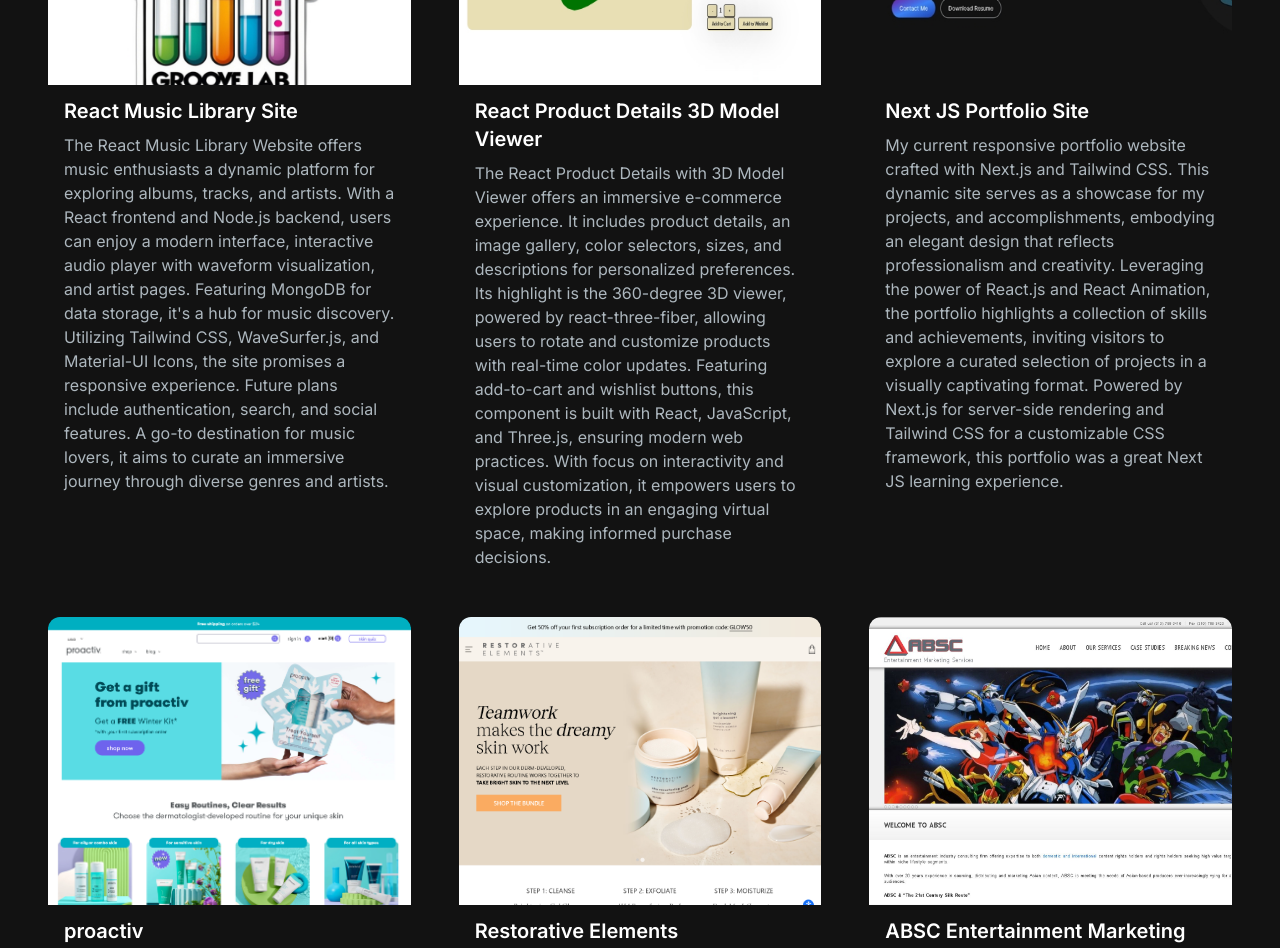
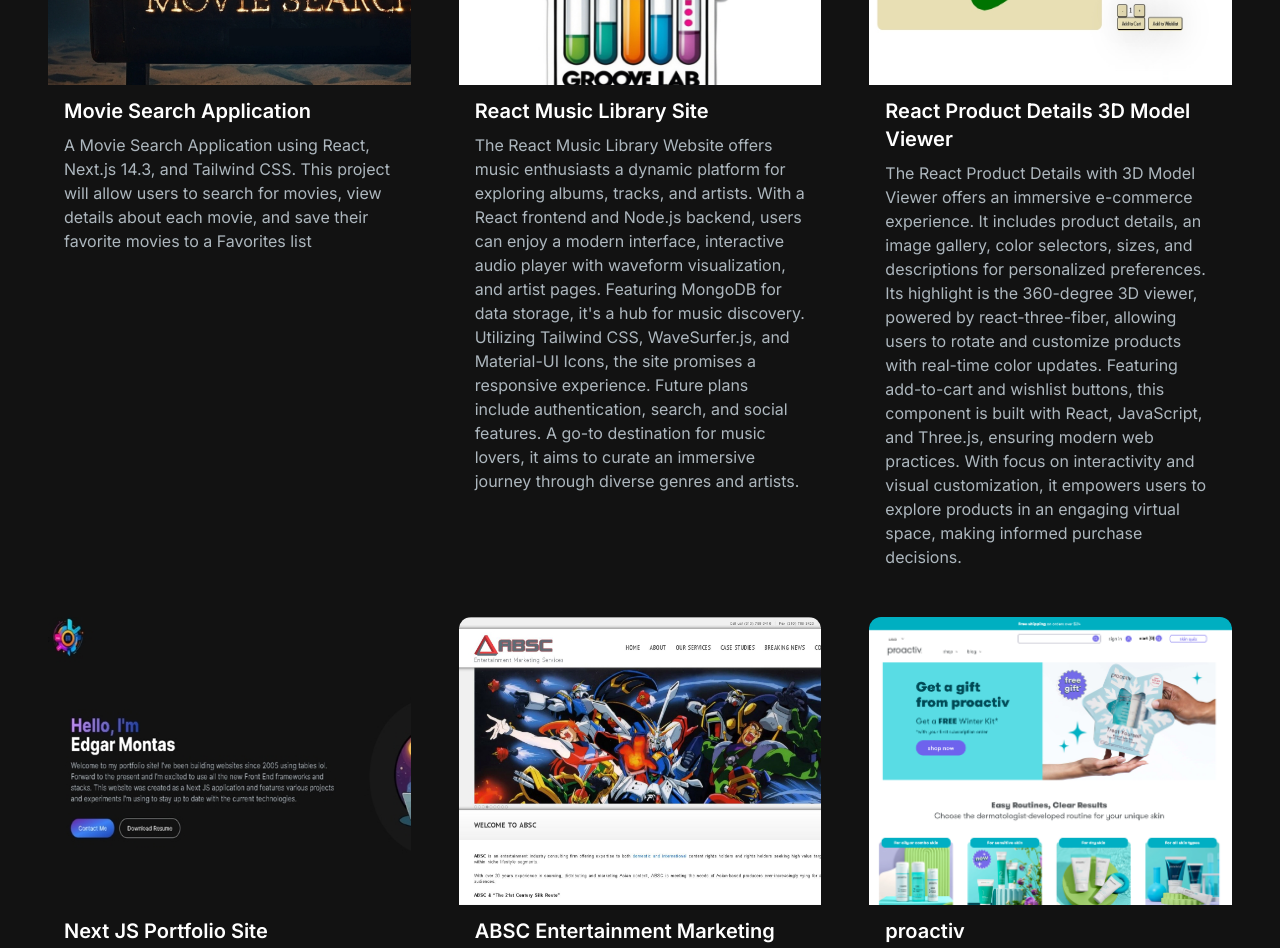
Before and after one commit to emontas/em-portfolio, a Next.js app: page / in a window 1280 px wide. Shown: the part 1660-2608 px from the top of the page. Built offline with nearby package versions, Linux system fonts and the light colour scheme.

Commit message:
new project added

```diff
--- a/app/components/ProjectsSection.jsx
+++ b/app/components/ProjectsSection.jsx
@@ -9,6 +9,16 @@
 const projectsData = [
     {
         id: 1,
+        title: "Movie Search Application",
+        image: "/images/movie-search_thumb.jpg",
+        description:  "A Movie Search Application using React, Next.js 14.3, and Tailwind CSS. This project will allow users to search for movies, view details about each movie, and save their favorite movies to a Favorites list",
+        tag: ["All", "Web"],
+        gitUrl: "https://github.com/emontas/movie-search",
+        previewURL: "https://movie-search-psi-eight.vercel.app/",
+        target:"_blank",
+    },
+    {
+        id: 2,
         title: "React Music Library Site",
         image: "/images/react-music-library.jpg",
         description: "The React Music Library Website offers music enthusiasts a dynamic platform for exploring albums, tracks, and artists. With a React frontend and Node.js backend, users can enjoy a modern interface, interactive audio player with waveform visualization, and artist pages. Featuring MongoDB for data storage, it's a hub for music discovery. Utilizing Tailwind CSS, WaveSurfer.js, and Material-UI Icons, the site promises a responsive experience. Future plans include authentication, search, and social features. A go-to destination for music lovers, it aims to curate an immersive journey through diverse genres and artists.",
@@ -17,7 +27,7 @@
         previewURL: "https://reactmusiclibrary.netlify.app/",
     },
     {
-        id: 2,
+        id: 3,
         title: " React Product Details 3D Model Viewer",
         image: "/images/pdp.jpg",
         description:  "The React Product Details with 3D Model Viewer offers an immersive e-commerce experience. It includes product details, an image gallery, color selectors, sizes, and descriptions for personalized preferences. Its highlight is the 360-degree 3D viewer, powered by react-three-fiber, allowing users to rotate and customize products with real-time color updates. Featuring add-to-cart and wishlist buttons, this component is built with React, JavaScript, and Three.js, ensuring modern web practices. With focus on interactivity and visual customization, it empowers users to explore products in an engaging virtual space, making informed purchase decisions.",
@@ -26,8 +36,9 @@
         previewURL: "https://3dpdppage.netlify.app/",
         target:"_blank",
     },
+
     {
-        id: 3,
+        id: 4,
         title: "Next JS Portfolio Site",
         image: "/images/portfolio.jpg",
         description: "My current responsive portfolio website crafted with Next.js and Tailwind CSS. This dynamic site serves as a showcase for my projects, and accomplishments, embodying an elegant design that reflects professionalism and creativity. Leveraging the power of React.js and React Animation, the portfolio highlights a collection of skills and achievements, inviting visitors to explore a curated selection of projects in a visually captivating format. Powered by Next.js for server-side rendering and Tailwind CSS for a customizable CSS framework, this portfolio was a great Next JS learning experience.",
@@ -35,9 +46,18 @@
         gitUrl: "https://github.com/emontas/em-portfolio/tree/master",
         previewURL: "/",
     },
+    {
+        id: 5,
+        title: "ABSC Entertainment Marketing Service",
+        image: "/images/asbc.jpg",
+        description: "Leveraging the power of WordPress, I crafted a user-friendly and visually engaging website that showcased ABSC's services, expertise, and industry insights. The website served as a comprehensive platform for clients to learn about ABSC's offerings and approach, establishing a strong digital footprint for the consulting firm in the competitive entertainment market.",
+        tag: ["All", "Web"],
+        gitUrl: "/",
+        previewURL: "http://www.absc.net",
+    },
 
     {
-        id: 4,
+        id: 6,
         title: "proactiv",
         image: "/images/proactiv.png",
         description: "As a Front End Web Developer at The Proactiv Company in Santa Monica, CA, I developed and implemented  responsive, user-friendly interfaces for proactiv.com. Utilizing HTML5, CSS, JavaScript, XML, and JSON, I brought to life designs crafted by the Creative department. Working with platforms such as Demandware/Salesforce and later transitioning to Kibo, I integrated technologies like Vue.js, Svelte, Tailwind.css, and SASS. My responsibilities encompassed configuring product catalogs, managing image databases on AWS, optimizing image sizes, and enhancing product display pages (PDP) with new features. I collaborated with backend developers and web designers to enhance website usability and collaborated with the digital marketing team to implement SEO best practices.",
@@ -47,7 +67,7 @@
     },
 
 	{
-        id: 5,
+        id: 7,
         title: "Restorative Elements",
         image: "/images/restorativeelements.png",
         description: "In this site from The Proactiv Company/Alchemee, we decided to develop the Front End with Vue, Node Js, Svelte outside of the Kibo ecommerce platform and then connect through API calls for transaction handling. This was my first experience with Node js and Tailwind Css.",
@@ -56,15 +76,7 @@
         previewURL: "https://restorativeelements.com",
     },
 
-	{
-        id: 6,
-        title: "ABSC Entertainment Marketing Service",
-        image: "/images/asbc.jpg",
-        description: "Leveraging the power of WordPress, I crafted a user-friendly and visually engaging website that showcased ABSC's services, expertise, and industry insights. The website served as a comprehensive platform for clients to learn about ABSC's offerings and approach, establishing a strong digital footprint for the consulting firm in the competitive entertainment market.",
-        tag: ["All", "Web"],
-        gitUrl: "/",
-        previewURL: "http://www.absc.net",
-    },
+
 
 ]
 
```
Also changed, not shown: public/images/movie-search_thumb.jpg (added).
